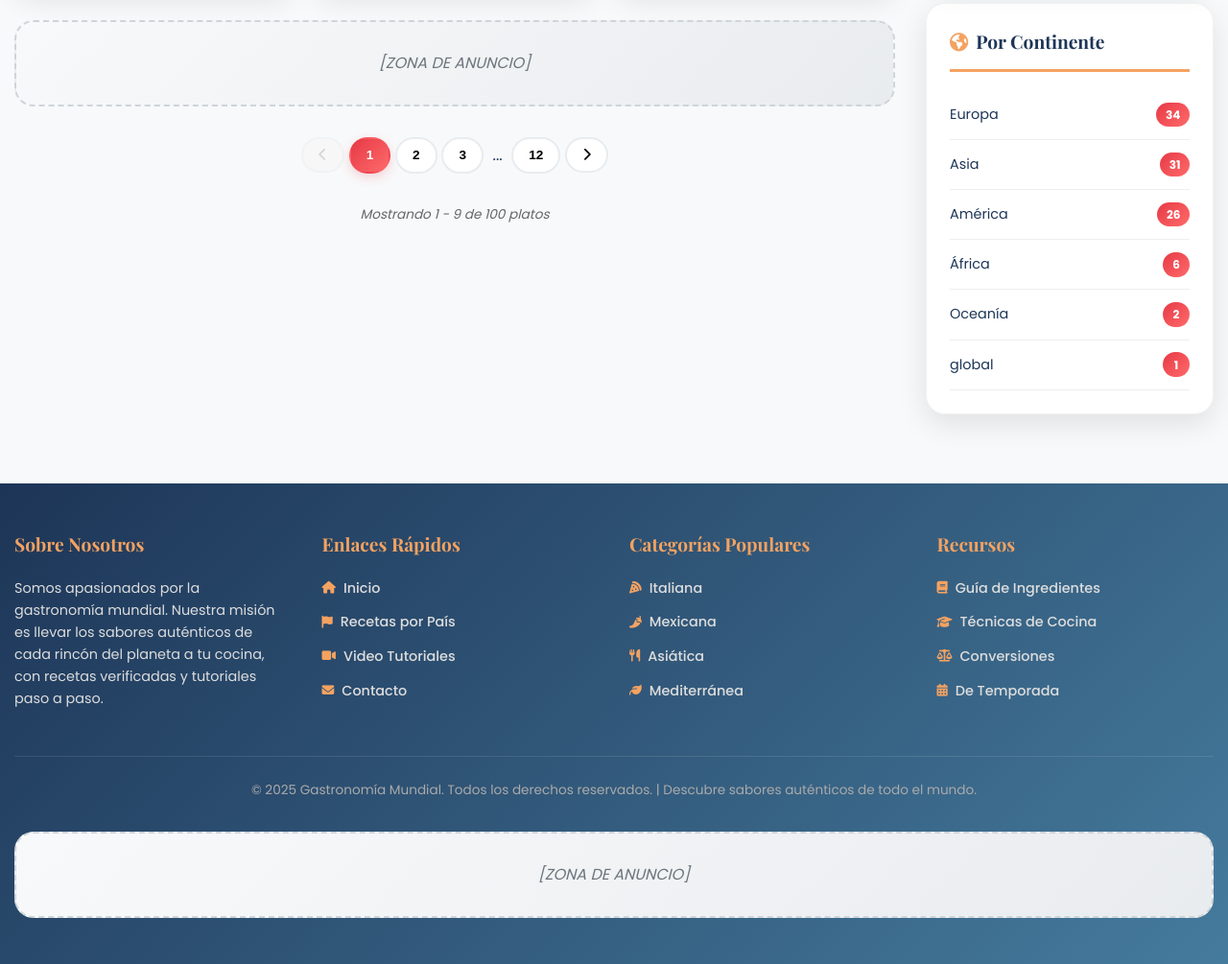
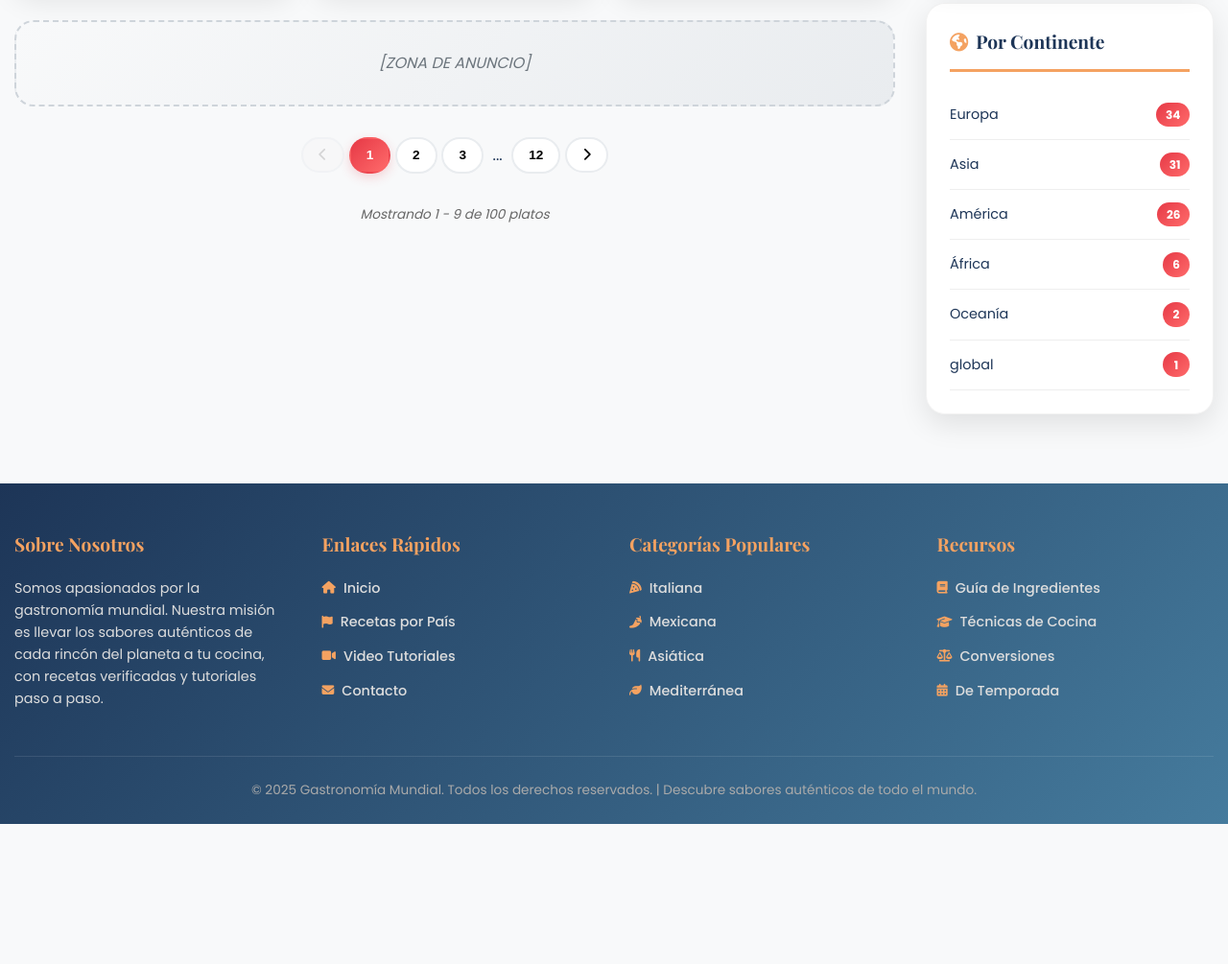
Before and after one commit to DaniUTP/comida-google-adsense, a plain HTML site: page index.html in a window 1280 px wide. Shown: the part 3043-4048 px from the top of the page at 96% size. After the commit the page ends 3902 px from the top, so only its background shows below. Drawn offline with nearby package versions, Linux system fonts and the light colour scheme.

Commit message:
Update index.html

```diff
--- a/index.html
+++ b/index.html
@@ -1463,15 +1463,6 @@
                     auténticos de todo el mundo.</p>
             </div>
         </div>
-
-        <!-- Anuncio en el footer -->
-        <div class="container" style="margin-top: 2rem;">
-            <div class="ad-unit">
-                <div>
-                    [ZONA DE ANUNCIO]
-                </div>
-            </div>
-        </div>
     </footer>
 
     <!-- JavaScript Actualizado con tiempo mínimo de carga de 2 segundos -->
@@ -2183,4 +2174,5 @@
     </script>
 </body>
 
+
 </html>
```
